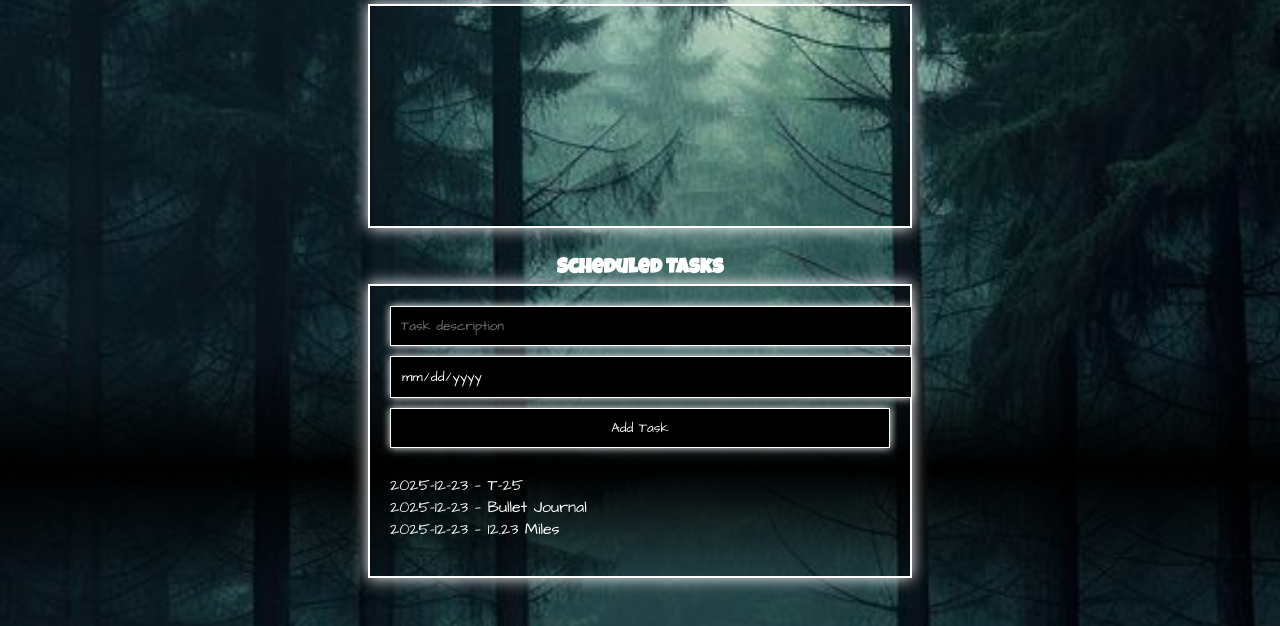
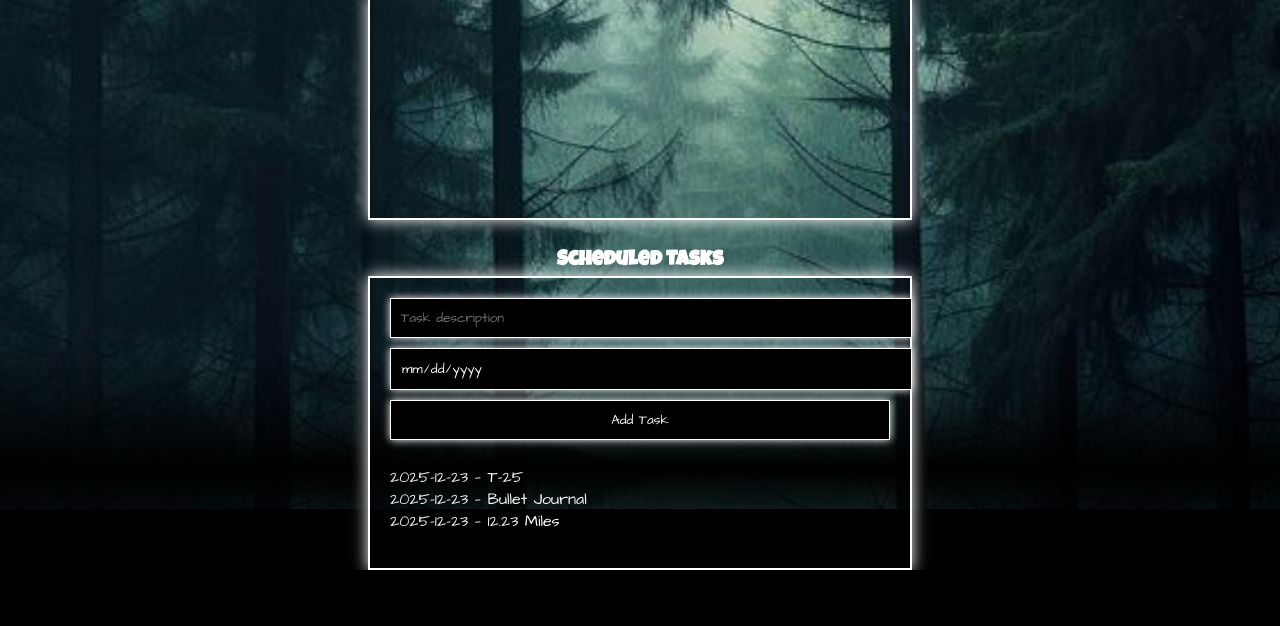
Before and after one commit to Merci-Chi/Root, a plain HTML site: page index.html in a window 1280 px wide. Shown: the part 331-957 px from the top of the page. After the commit the page ends 901 px from the top, so only its background shows below. Drawn offline with Linux system fonts and the light colour scheme.

Commit message:
Update index.html

```diff
--- a/index.html
+++ b/index.html
@@ -11,7 +11,14 @@
   <link href="https://fonts.googleapis.com/css2?family=Architects+Daughter&family=Luckiest+Guy&display=swap" rel="stylesheet">
 
   <style>
- body {
+html, body {
+  height: 100%;
+  margin: 0;
+  padding: 0;
+  background: black; /* fallback color */
+}
+
+body {
   background: linear-gradient(to bottom, rgba(0,0,0,1) 0%, rgba(0,0,0,0) 15%, rgba(0,0,0,0) 85%, rgba(0,0,0,1) 100%),
               url('Forest.JPG') no-repeat center center fixed;
   background-size: cover;
@@ -22,6 +29,7 @@
   align-items: center;
   padding: 20px;
 }
+
 
 
 
```
